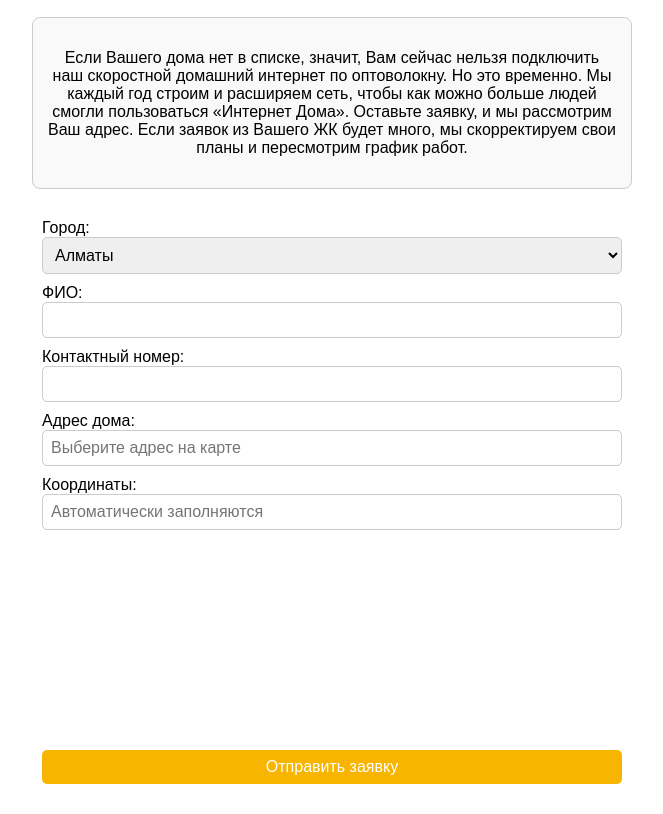
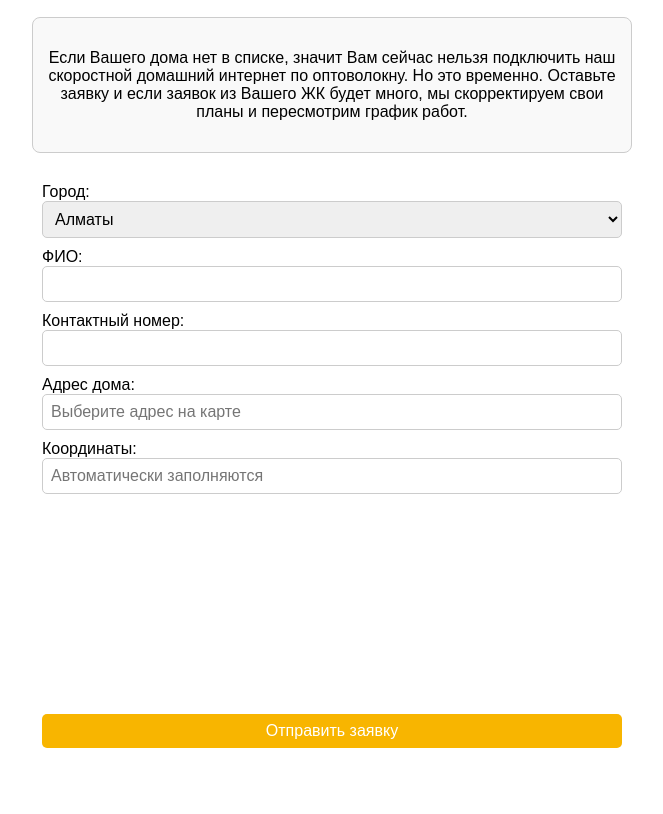
Before and after one commit to RafikKAZ/Beeline5, a plain HTML site: page index.html in a window 1280 px wide. Shown: the part 50-864 px from the top of the page, without its empty margins (308-971 px from the left). After the commit the page ends 828 px from the top, so only its background shows below. Drawn offline with Linux system fonts and the light colour scheme.

Commit message:
Update index.html

```diff
--- a/index.html
+++ b/index.html
@@ -10,9 +10,8 @@
 <body>
     <h1 class="centered-title">Оставить заявку на подключение</h1>
      <div class="info-text">
-        <p>Если Вашего дома нет в списке, значит, Вам сейчас нельзя подключить наш скоростной домашний интернет по оптоволокну. Но это временно.
-            Мы каждый год строим и расширяем сеть, чтобы как можно больше людей смогли пользоваться «Интернет Дома».
-            Оставьте заявку, и мы рассмотрим Ваш адрес. Если заявок из Вашего ЖК будет много, мы скорректируем свои планы и пересмотрим график работ.
+        <p>Если Вашего дома нет в списке, значит Вам сейчас нельзя подключить наш скоростной домашний интернет по оптоволокну. Но это временно.
+            Оставьте заявку и если заявок из Вашего ЖК будет много, мы скорректируем свои планы и пересмотрим график работ.
         </p>
     </div>
     <form id="submissionForm">
```
